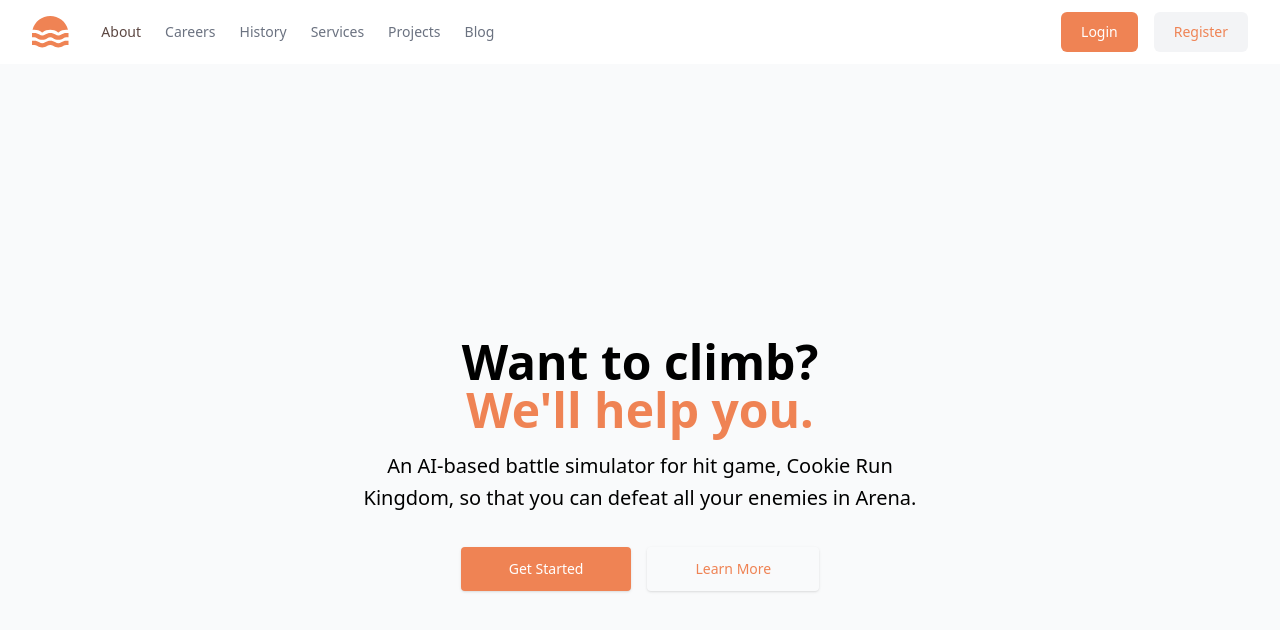
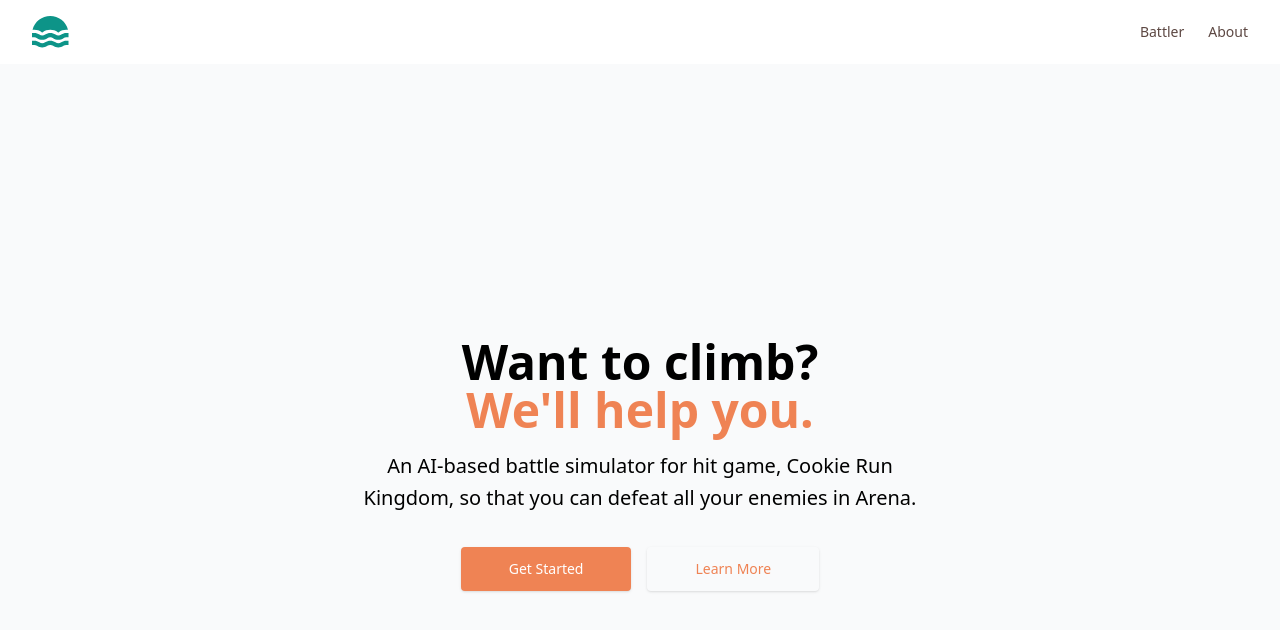
Before and after one commit to JohndKim/Cookie-Run-Kingdom-AI-Battler, a React (Create React App) app: page / in a window 1280 px wide. Shown: the top 630 px of the page. Built offline with nearby package versions, Linux system fonts and the light colour scheme.

Commit message:
update navbar and banner

```diff
--- a/src/components/Banner.js
+++ b/src/components/Banner.js
@@ -18,14 +18,14 @@
 
       <div className="mt-8 flex flex-wrap justify-center gap-4">
         <a
-          className="block w-full rounded bg-primary px-12 py-3 text-sm font-medium text-white shadow hover:bg-red-700 focus:outline-none focus:ring active:bg-red-500 sm:w-auto"
+          className="block w-full rounded bg-primary px-12 py-3 text-sm font-medium text-white shadow hover:bg-secondary focus:outline-none focus:ring active:bg-red-500 sm:w-auto"
           href="/get-started"
         >
           Get Started
         </a>
 
         <a
-          className="block w-full rounded px-12 py-3 text-sm font-medium text-primary shadow hover:text-red-700 focus:outline-none focus:ring active:text-red-500 sm:w-auto"
+          className="block w-full rounded px-12 py-3 text-sm font-medium text-primary shadow hover:text-secondary focus:outline-none focus:ring active:text-red-500 sm:w-auto"
           href="/about"
         >
           Learn More
--- a/src/components/Navbar.js
+++ b/src/components/Navbar.js
@@ -1,10 +1,10 @@
 function Navbar() {
     return (
         <header className="bg-white">
-  <div
-    className="mx-auto flex h-16 max-w-screen-xl items-center gap-8 px-4 sm:px-6 lg:px-8"
-  >
-    <a className="block text-primary" href="/">
+        <div className="mx-auto max-w-screen-xl px-4 sm:px-6 lg:px-8">
+          <div className="flex h-16 items-center justify-between">
+            <div className="flex-1 md:flex md:items-center md:gap-12">
+              <a className="block text-teal-600" href="/">
                 <span className="sr-only">Home</span>
                 <svg
                   className="h-8"
@@ -18,84 +18,33 @@
                   />
                 </svg>
               </a>
+            </div>
 
-    <div className="flex flex-1 items-center justify-end md:justify-between">
+            <div className="md:flex md:items-center md:gap-12">
               <nav aria-label="Global" className="hidden md:block">
                 <ul className="flex items-center gap-6 text-sm">
+                {/* battler */}
                   <li>
-            <a className="text-secondary transition hover:text-gray-500/75" href="/">
+                    <a
+                      className="text-secondary transition hover:text-gray-500/75"
+                      href="/"
+                    >
+                      Battler
+                    </a>
+                  </li>
+                {/* about us */}
+                  <li>
+                    <a
+                      className="text-secondary transition hover:text-gray-500/75"
+                      href="/"
+                    >
                       About
                     </a>
                   </li>
 
-          <li>
-            <a className="text-gray-500 transition hover:text-gray-500/75" href="/">
-              Careers
-            </a>
-          </li>
-
-          <li>
-            <a className="text-gray-500 transition hover:text-gray-500/75" href="/">
-              History
-            </a>
-          </li>
-
-          <li>
-            <a className="text-gray-500 transition hover:text-gray-500/75" href="/">
-              Services
-            </a>
-          </li>
-
-          <li>
-            <a className="text-gray-500 transition hover:text-gray-500/75" href="/">
-              Projects
-            </a>
-          </li>
-
-          <li>
-            <a className="text-gray-500 transition hover:text-gray-500/75" href="/">
-              Blog
-            </a>
-          </li>
                 </ul>
               </nav>
 
-      <div className="flex items-center gap-4">
-        <div className="sm:flex sm:gap-4">
-          <a
-            className="block rounded-md bg-primary px-5 py-2.5 text-sm font-medium text-white transition hover:bg-teal-700"
-            href="/"
-          >
-            Login
-          </a>
-
-          <a
-            className="hidden rounded-md bg-gray-100 px-5 py-2.5 text-sm font-medium text-primary transition hover:text-teal-600/75 sm:block"
-            href="/"
-          >
-            Register
-          </a>
-        </div>
-
-        <button
-          className="block rounded bg-gray-100 p-2.5 text-gray-600 transition hover:text-gray-600/75 md:hidden"
-        >
-          <span className="sr-only">Toggle menu</span>
-          <svg
-            xmlns="http://www.w3.org/2000/svg"
-            className="h-5 w-5"
-            fill="none"
-            viewBox="0 0 24 24"
-            stroke="currentColor"
-            strokeWidth="2"
-          >
-            <path
-              strokeLinecap="round"
-              strokeLinejoin="round"
-              d="M4 6h16M4 12h16M4 18h16"
-            />
-          </svg>
-        </button>
             </div>
           </div>
         </div>
```
Lines whose indentation alone changed are shown as unchanged.
